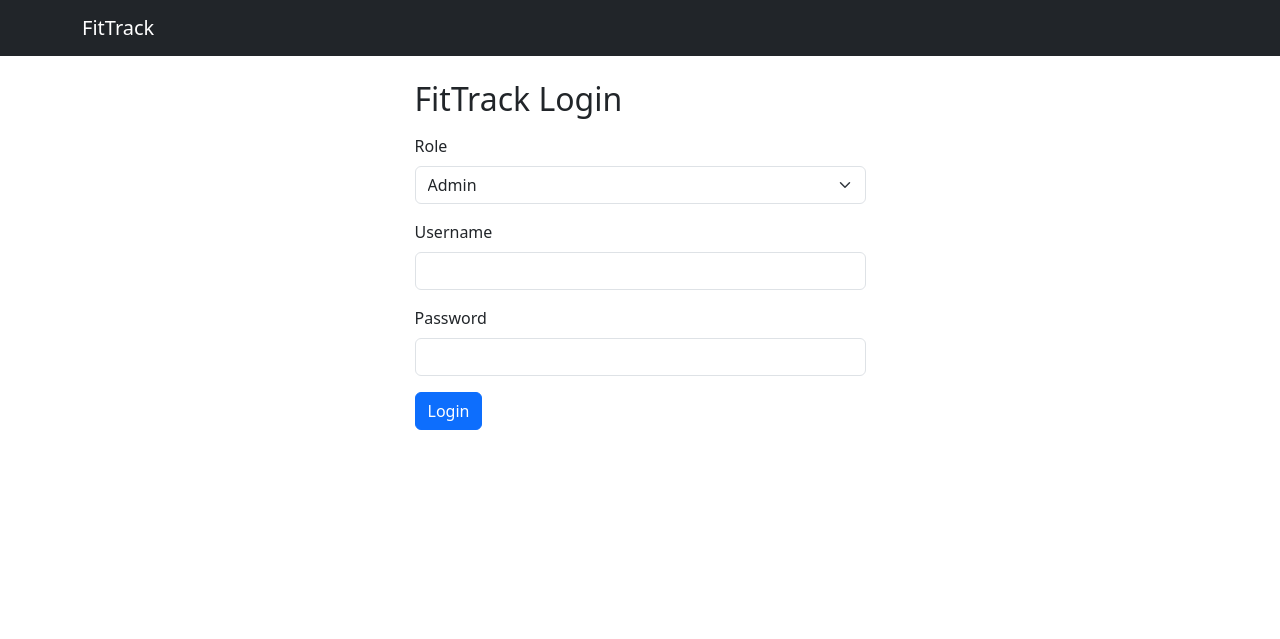
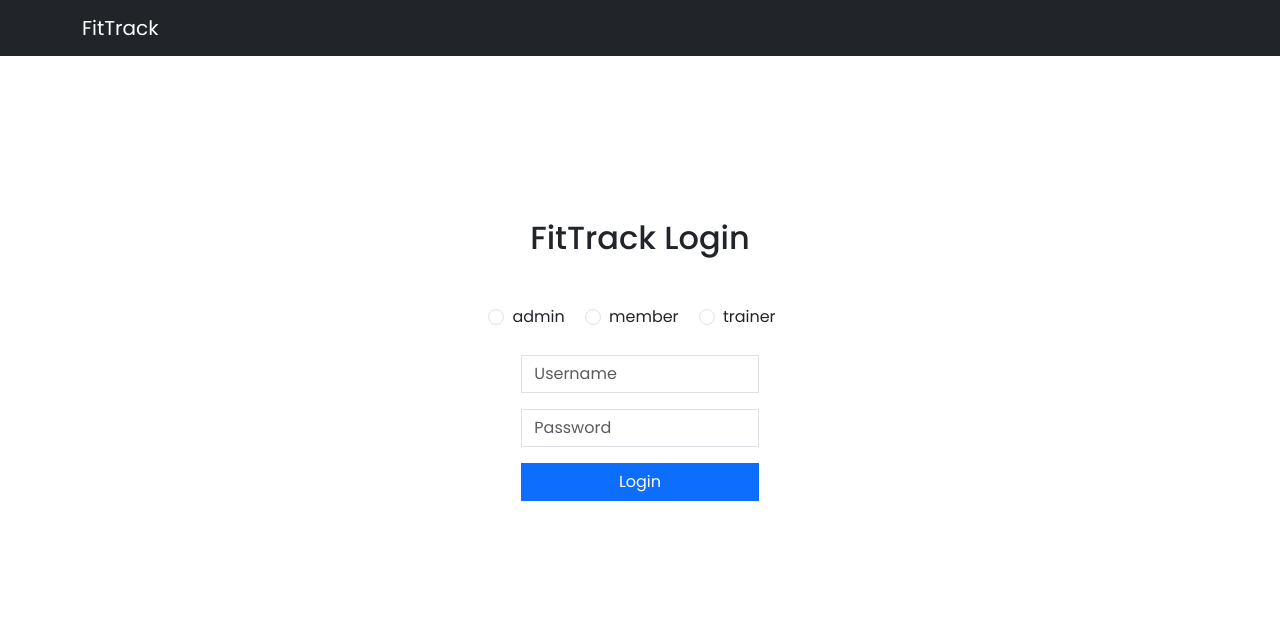
Before and after one commit to monzurprofessional/fittrack-v1, a Flask app: page /login in a window 1280 px wide. Shown: the top 639 px of the page. Run offline with Flask 3, Linux system fonts and the light colour scheme.

Commit message:
nuzhaat commennt added

```diff
--- a/app.py
+++ b/app.py
@@ -586,6 +586,7 @@ def member_activity():
 
 
 ## this is a test to test git @monzur.ghumay
+## nuzhaat
 
 if __name__ == "__main__":
     app.run(debug=True)
--- a/templates/base.html
+++ b/templates/base.html
@@ -4,7 +4,13 @@
     <meta charset="utf-8">
     <meta name="viewport" content="width=device-width, initial-scale=1">
     <title>FitTrack</title>
+    <link href="https://fonts.googleapis.com/css2?family=Poppins:wght@400;500;600;700&display=swap" rel="stylesheet">
     <link href="https://cdn.jsdelivr.net/npm/bootstrap@5.3.3/dist/css/bootstrap.min.css" rel="stylesheet">
+    <style>
+        body {
+            font-family: "Poppins", Arial, sans-serif;
+        }
+    </style>
 </head>
 <body>
 <nav class="navbar navbar-expand-lg navbar-dark bg-dark mb-4">
--- a/templates/login.html
+++ b/templates/login.html
@@ -1,27 +1,43 @@
 {% extends "base.html" %}
 
 {% block content %}
-<div class="row justify-content-center">
-    <div class="col-md-5">
-        <h2 class="mb-3">FitTrack Login</h2>
-        <form method="post">
-            <div class="mb-3">
+<div class="row justify-content-center align-items-center" style="min-height: 70vh;">
+    <div class="col-md-5 col-lg-4">
+        <h2 class="mb-5 text-center">FitTrack Login</h2>
+
+        <form class="text-center" method="post">
+            <!-- <div class="mb-3">
                 <label class="form-label">Role</label>
                 <select name="role" class="form-select" required>
                     <option value="admin">Admin</option>
                     <option value="member">Member</option>
                     <option value="trainer">Trainer</option>
                 </select>
+            </div> -->
+                <div class="form-check form-check-inline">
+                    <input class="form-check-input" type="radio" name="role" id="inlineRadio1" value="admin" required>
+                    <label class="form-check-label" for="inlineRadio1">admin</label>
+                    </div>
+                    <div class="form-check form-check-inline">
+                    <input class="form-check-input" type="radio" name="role" id="inlineRadio2" value="member">
+                    <label class="form-check-label" for="inlineRadio2">member</label>
+                    </div>
+                    <div class="form-check form-check-inline">
+                    <input class="form-check-input" type="radio" name="role" id="inlineRadio3" value="trainer">
+                    <label class="form-check-label" for="inlineRadio3">trainer</label>
+                    </div>
+                    <br><br>
+            <div class="mb-3 col-md-8 mx-auto">
+                <!-- <label class="form-label">Username</label> -->
+                <input name="username" class="form-control rounded-0" placeholder="Username" required>
             </div>
-            <div class="mb-3">
-                <label class="form-label">Username</label>
-                <input name="username" class="form-control" required>
+            <div class="mb-3 col-md-8 mx-auto">
+                <!-- <label class="form-label">Password</label> -->
+                <input name="password" type="password" class="form-control rounded-0" placeholder="Password" required>
             </div>
-            <div class="mb-3">
-                <label class="form-label">Password</label>
-                <input name="password" type="password" class="form-control" required>
+            <div class="col-md-8 mx-auto">
+                <button class="btn btn-primary w-100 rounded-0">Login</button>
             </div>
-            <button class="btn btn-primary">Login</button>
         </form>
     </div>
 </div>
```
